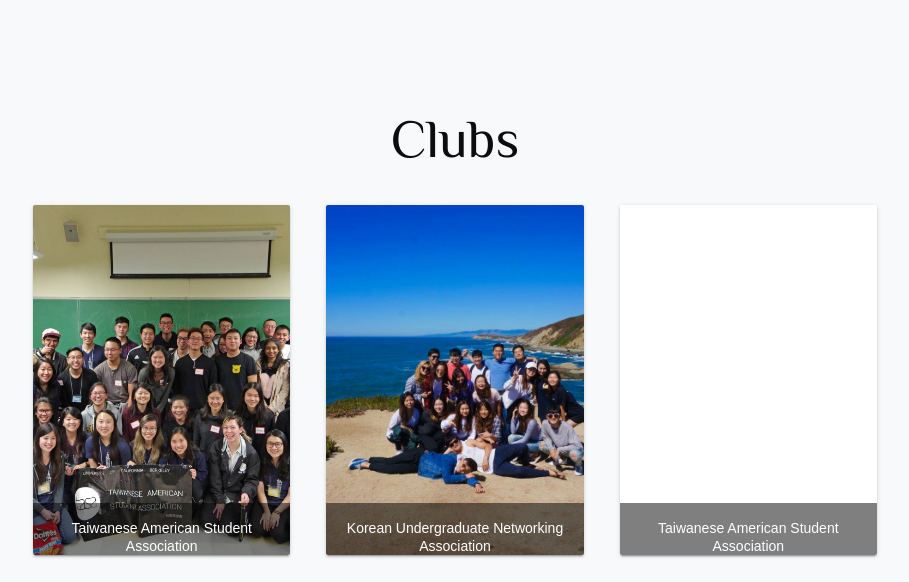
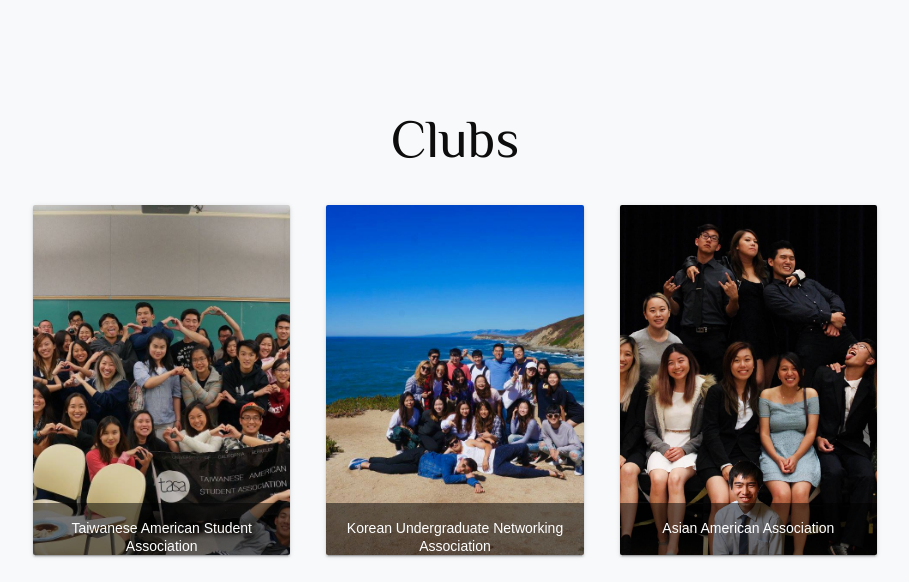
Before and after one commit to raymondnumbergenerator/eau-website, a Flask app: page / in a window 1280 px wide. Shown: the part 1301-1883 px from the top of the page, without its empty margins (185-1094 px from the left). Run offline with Flask 2, Linux system fonts and the light colour scheme; some libraries are stand-ins or nearby versions; some web fonts are replaced.

Commit message:
i added some clubs

```diff
--- a/eauweb/templates/index.html
+++ b/eauweb/templates/index.html
@@ -41,37 +41,52 @@
       </div>
     </div>
     <div class="mdl-cell mdl-cell--4-col mdl-cell--4-col-phone">
-      <div class="club-card mdl-card mdl-shadow--2dp">
+      <div class="club-card mdl-card mdl-shadow--2dp" style="background: url('/static/images/clubs/AAA.jpg') center / cover;">
         <div class="mdl-card__title mdl-card--expand"></div>
         <div class="mdl-card__actions">
-          <span class="club-card-name">Taiwanese American Student Association</span>
+          <span class="club-card-name">Asian American Association</span>
         </div>
       </div>
     </div>
     <div class="mdl-cell mdl-cell--4-col mdl-cell--4-col-phone">
-      <div class="club-card mdl-card mdl-shadow--2dp">
+      <div class="club-card mdl-card mdl-shadow--2dp" style="background: url('/static/images/clubs/TSA.jpg') center / cover;">
         <div class="mdl-card__title mdl-card--expand"></div>
         <div class="mdl-card__actions">
-          <span class="club-card-name">Taiwanese American Student Association</span>
+          <span class="club-card-name">Taiwanese Student Association</span>
         </div>
       </div>
     </div>
     <div class="mdl-cell mdl-cell--4-col mdl-cell--4-col-phone">
-      <div class="club-card mdl-card mdl-shadow--2dp">
+      <div class="club-card mdl-card mdl-shadow--2dp" style="background: url('/static/images/clubs/BCSSA.jpg') center / cover;">
         <div class="mdl-card__title mdl-card--expand"></div>
         <div class="mdl-card__actions">
-          <span class="club-card-name">Taiwanese American Student Association</span>
+          <span class="club-card-name">BCSSA</span>
         </div>
       </div>
     </div>
     <div class="mdl-cell mdl-cell--4-col mdl-cell--4-col-phone">
-      <div class="club-card mdl-card mdl-shadow--2dp">
+      <div class="club-card mdl-card mdl-shadow--2dp" style="background: url('/static/images/clubs/KSEA.jpg') center / cover;">
         <div class="mdl-card__title mdl-card--expand"></div>
         <div class="mdl-card__actions">
-          <span class="club-card-name">Taiwanese American Student Association</span>
+          <span class="club-card-name">KSEA</span>
         </div>
       </div>
     </div>
+    <div class="mdl-cell mdl-cell--4-col mdl-cell--4-col-phone">
+      <div class="club-card mdl-card mdl-shadow--2dp" style="background: url('/static/images/clubs/PP.jpg') center / cover;">
+        <div class="mdl-card__title mdl-card--expand"></div>
+        <div class="mdl-card__actions">
+          <span class="club-card-name">Project Pengyou</span>
+        </div>
+      </div>
+    </div>    <div class="mdl-cell mdl-cell--4-col mdl-cell--4-col-phone">
+          <div class="club-card mdl-card mdl-shadow--2dp" style="background: url('/static/images/clubs/HKSA.jpg') center / cover;">
+            <div class="mdl-card__title mdl-card--expand"></div>
+            <div class="mdl-card__actions">
+              <span class="club-card-name">Hong Kong Student Association</span>
+            </div>
+          </div>
+        </div>
   </div>
   </div>
 </section>
```
Also changed, not shown: eauweb/static/images/clubs/AAA.jpg (added), eauweb/static/images/clubs/BCSSA.jpg (added), eauweb/static/images/clubs/HKSA.jpg (added), eauweb/static/images/clubs/PP.jpg (added), eauweb/static/images/clubs/TASA.jpg, eauweb/static/images/clubs/TSA.jpg (added), 1 other file.
